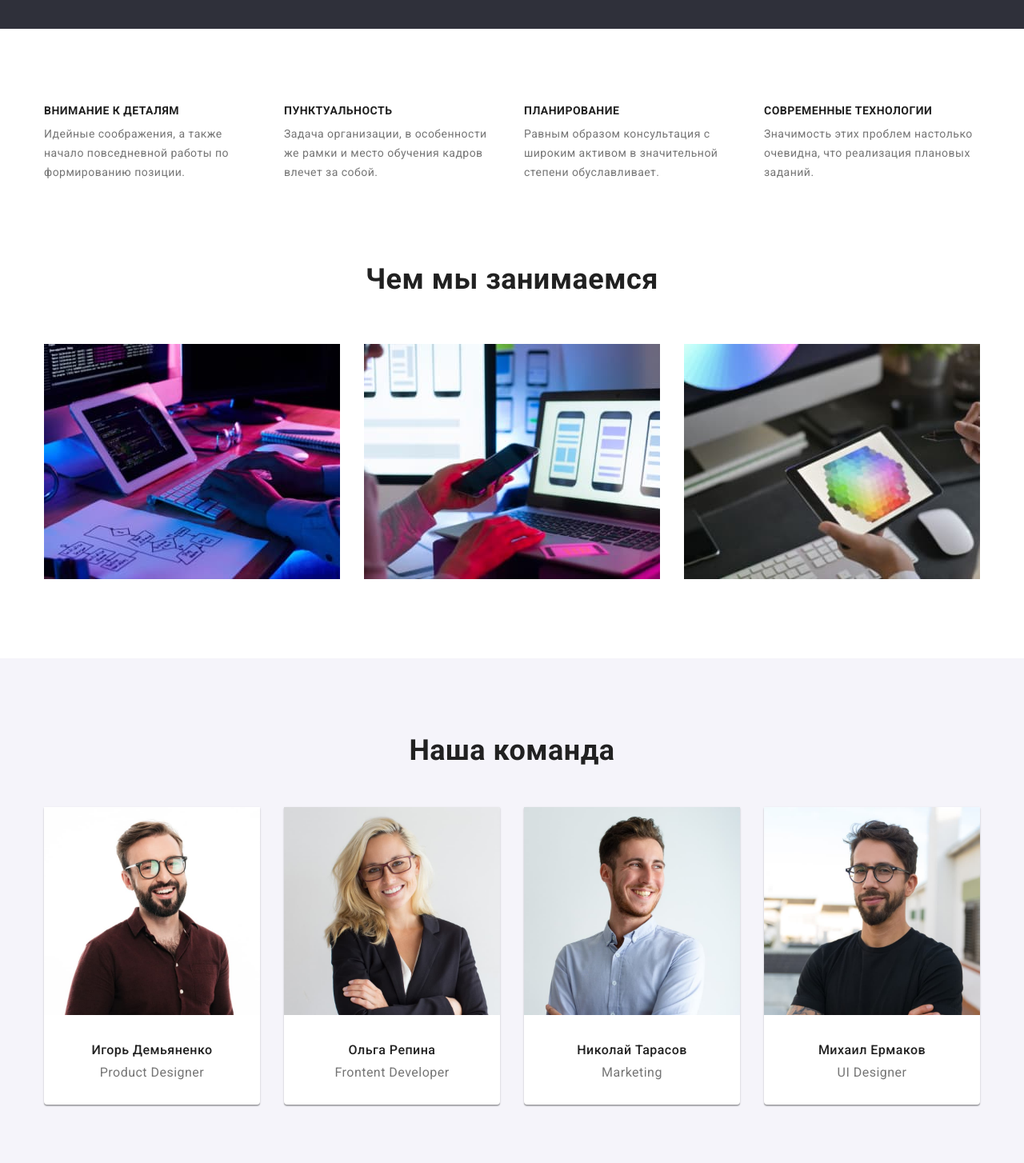
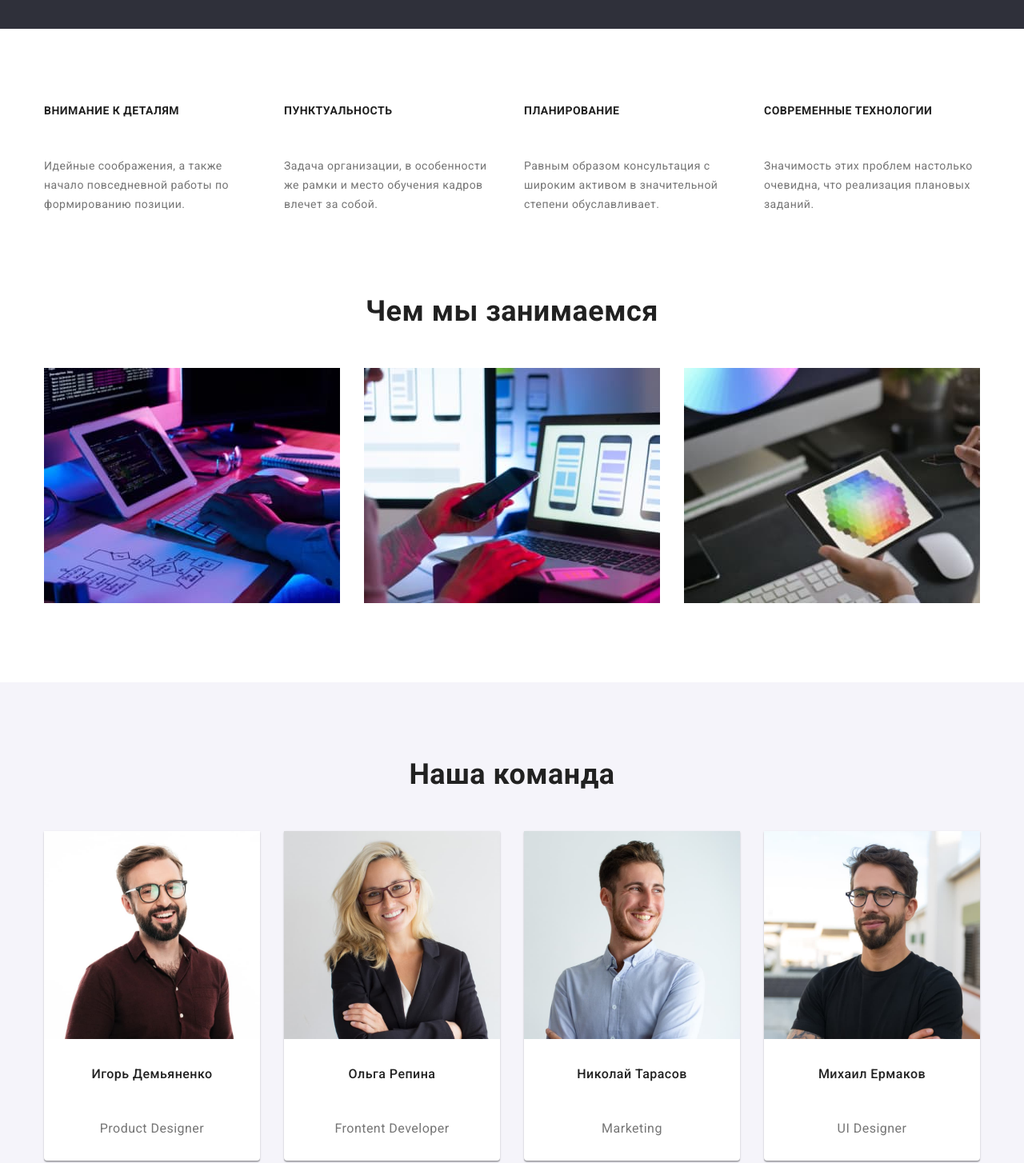
Before and after one commit to DmytroIII/goit-markup-hw-03, a plain HTML site: page index.html in a window 1280 px wide. Shown: the part 660-2114 px from the top of the page at 80% size. Drawn offline with nearby package versions, Linux system fonts and the light colour scheme.

Commit message:
1st part changes after mentor comments

```diff
--- a/css/style.css
+++ b/css/style.css
@@ -59,8 +59,7 @@ h1,h2,h3,h4,h5,h6,ul,li,p {
 
 .services {
     display: flex;
-    margin-top: 60px;
-    margin-bottom: 94px;
+    padding-bottom: 94px;
 }
 
 .services > li:nth-child(-n + 2) {
@@ -73,7 +72,7 @@ h1,h2,h3,h4,h5,h6,ul,li,p {
     font-weight: 700;
     font-size: 14px;
     line-height: 1.14;
-    margin-bottom: 10px;
+    margin-bottom: 50px;
 }
 
 .main {
@@ -266,8 +265,8 @@ display: flex;
 }
 
 .advantages {
-    margin-top: 95px;
-    margin-bottom: 100px;
+    padding-top: 95px;
+    padding-bottom: 100px;
 }
 
 .advantages p {
@@ -293,8 +292,6 @@ display: flex;
 .team {
  background-color: var(--background-our-team-color);
  display:flex;
- margin-top: 50px;
-
 }
 
 .team-list:nth-child(-n + 3) {
--- a/index.html
+++ b/index.html
@@ -40,8 +40,9 @@
 </div>
 </section>
 <!--Advantages-->
+
+    <section class="advantages">
 <div class="container">
-    <section class="advantages">
         <ul class="site-advantages list">
             <li>
                 <h3 class="section_title">Внимание к деталям</h3>
@@ -60,8 +61,9 @@
                 <p>Значимость этих проблем настолько очевидна, что реализация плановых заданий.</p>
             </li>
         </ul>
-    </section>
 </div>
+</section>
+
 <!--What we do-->
         <section>
             <h2 class="section_title second">Чем мы занимаемся</h2>
@@ -76,8 +78,8 @@
         </section>
 <!--Наша команда-->
         <section class="our_team">
-            <h2 class="section_title second">Наша команда</h2>
 <div class="container">
+    <h2 class="section_title second">Наша команда</h2>
             <div class="team">
                 <div class="team-list">
                         <img src="./images/product_designer.jpg" alt="Продуктовый дизайнер" width="270" height="260">
```
